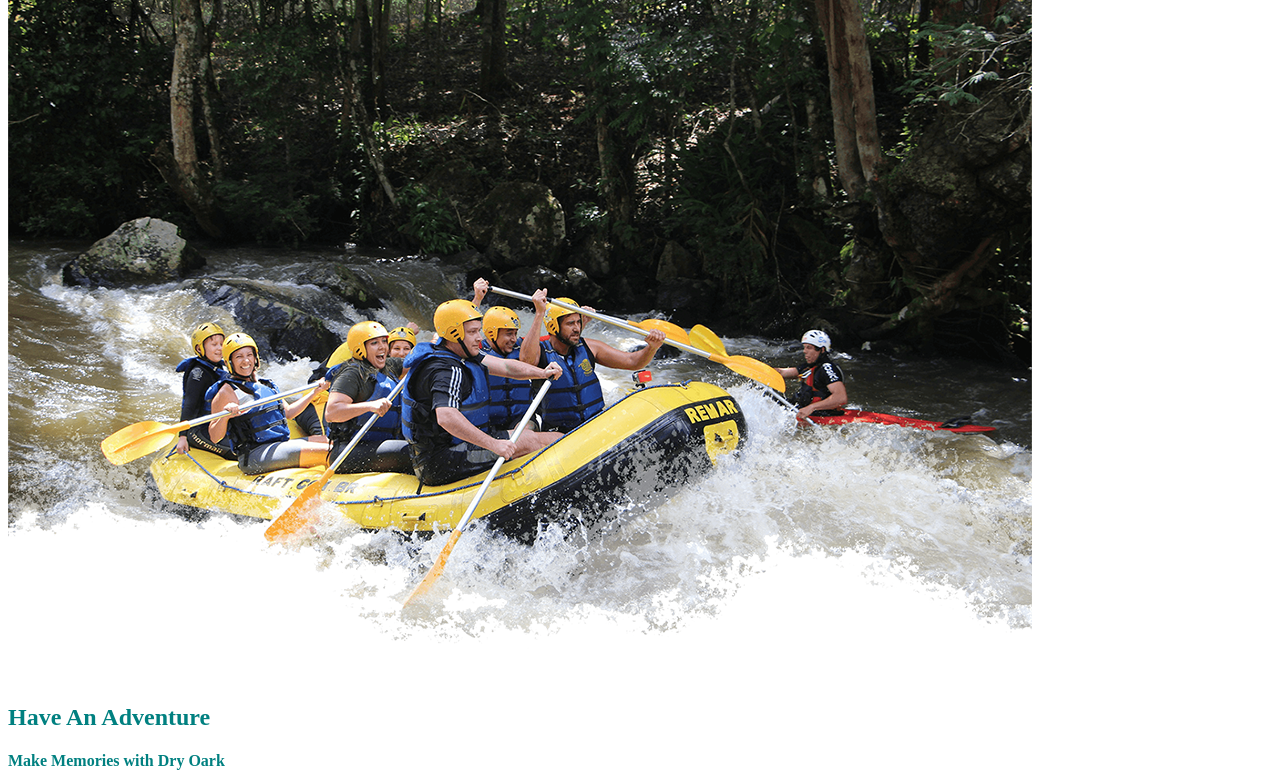
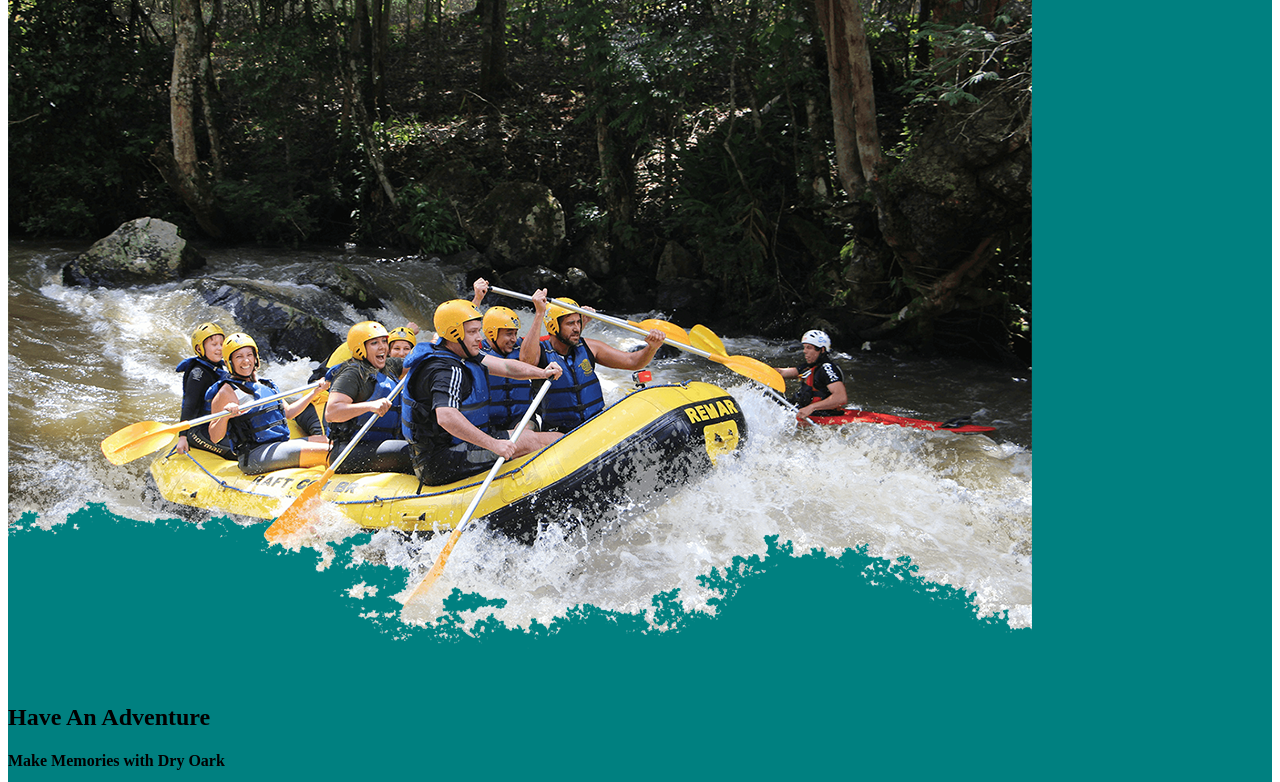
Before and after one commit to ohgarrettc/wdd130_old, a plain HTML site: page wwr/index.html in a window 1280 px wide. Shown: the part 318-1100 px from the top of the page. Drawn offline with Linux system fonts and the light colour scheme; files that its build step writes are made by us from their sources.

Commit message:
background color teal

```diff
--- a/wwr/styles/style.css
+++ b/wwr/styles/style.css
@@ -1,5 +1,5 @@
 #content{
     max-width: 1600px;
     margin: 0 auto;
-    color: teal;
+    background-color: teal;
 }
```
